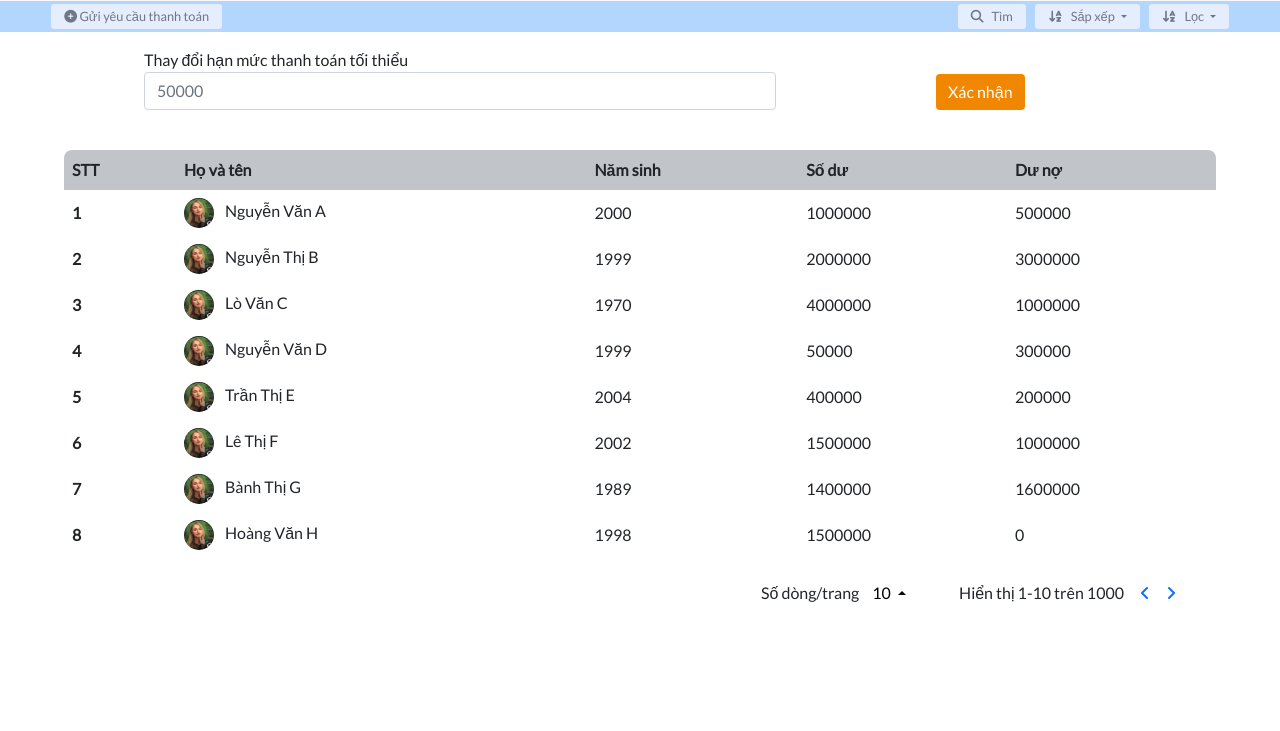
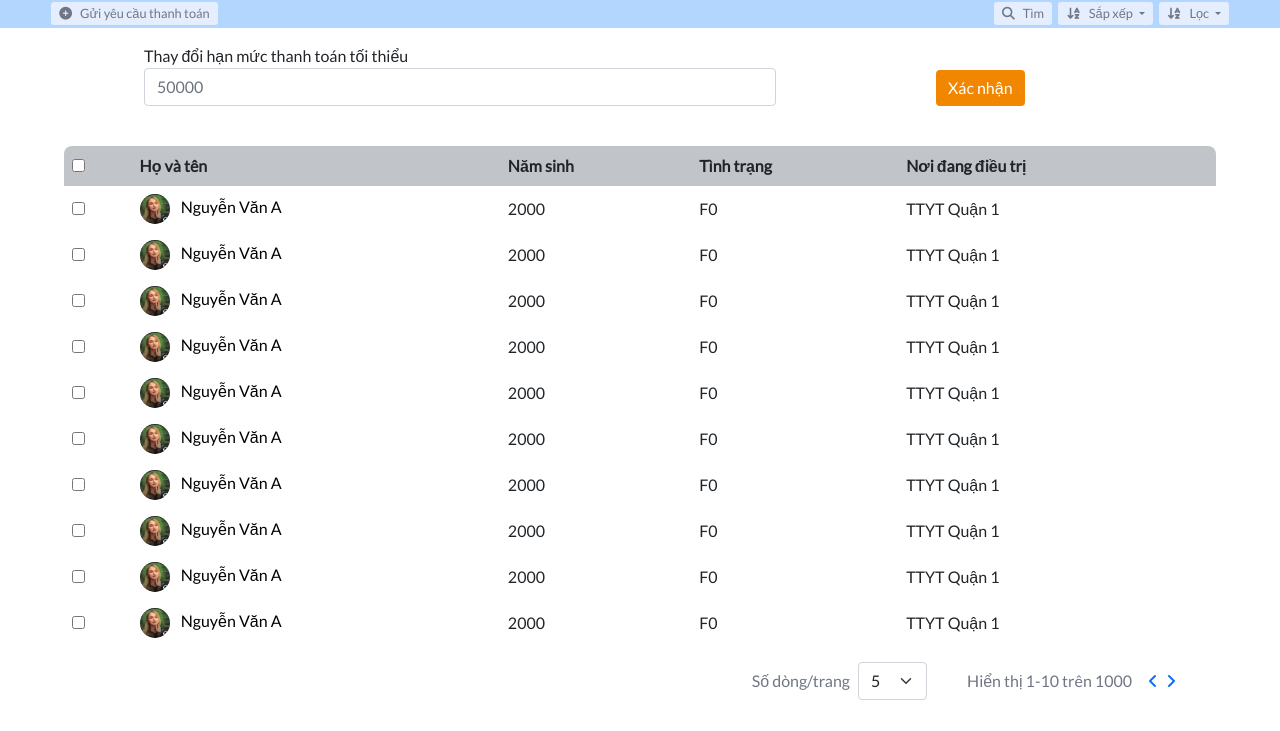
Before and after one commit to doankimhuy-it/PTUDW-19TN-Nhom01, a plain HTML site: page manager-payment.html in a window 1280 px wide. Shown: the part 69-800 px from the top of the page. Drawn offline with nearby package versions, Linux system fonts and the light colour scheme.

Commit message:
Some project-wide changes

```diff
--- a/css/login.css
+++ b/css/login.css
@@ -1,72 +1,51 @@
 @import url('https://fonts.googleapis.com/css2?family=Ribeye&display=swap');
+@import url('https://fonts.googleapis.com/css2?family=Lato&display=swap');
 
-#LogoText{
+body {
+    font-family: 'Lato', sans-serif;
+}
+
+
+#logo {
     font-family: 'Ribeye', cursive;
 }
 
-#login{
-    display: flex;
-    margin-top: 4rem;
+#login {
+    margin-top: 8rem !important;
 }
 
-.input-field{
-    display: inline-block;
-    margin-top: 1.5rem;
-}
-
-#login-input{
-    flex: 5;
-}
-
-#field-image{
-    flex: 5;
-}
-
-#image-stop{
+#image-stop {
     width: 50%;
     height: auto;
 }
 
-#role{
+#role {
     position: absolute;
-    left: 10px;
-    bottom: 10px;
+    left: 1rem;
+    bottom: 1rem;
+    width: 10rem;
 }
 
-.text-field{
-    width: 75%;
+#login-text {
+    color: #F18701;
 }
 
-#login-text{
-    color: #F18701;
-    font-family: 'Arial';
-}
-
-#submit-login{
+#submit-login {
     background-color: #F18701;
     color: white;
-}
-
-select:focus > option:checked{
-    background: #F18701 !important;
-    color: white !important;
+    border: none;
 }
 
 @media screen and (max-width: 1000px) {
-    #field-image{
+    #field-image {
         display: none;
     }
 
-    #login{
+    #login {
         margin-top: 1rem;
     }
 }
 
-#row{
+#row {
     width: 30%;
 }
-
-#Logo-container{
-    display: flex;
-    justify-content: center;
-}
--- a/css/manager-neccessary.css
+++ b/css/manager-neccessary.css
@@ -6,12 +6,13 @@ body {
 
 .btn-primary {
     background-color: #F18701;
-    border: 0;
+    border: none;
 }
 
 .btn-link {
     text-decoration: none;
     color: black;
+    border: none;
 }
 
 .dropdown-menu a:hover {
@@ -27,14 +28,14 @@ body {
     background-color: #B3D6FF;
 }
 
-#sub-nav button {
+#sub-nav button,
+#find-inp {
     background-color: #E5EEFF;
     color: #707683;
     font-size: 0.8rem;
     border-radius: 0.2rem;
     margin: 0.2rem;
-    padding-top: 0.1rem;
-    padding-bottom: 0.1rem;
+    padding: 0.1rem 0.5rem;
 }
 
 #sort-menu,
@@ -73,15 +74,6 @@ body {
     width: 10rem;
     height: 15rem;
 }
-
-/* #fix-product-modal .form-control,
-#fix-group-modal .form-control,
-#add-group-modal .form-control,
-#add-product-modal .form-control {
-    display: inline;
-    padding: 0;
-    width: 5%;
-} */
 
 .minus{
     border-radius: 50%;
@@ -143,8 +135,3 @@ body {
     line-height: 2rem;
     text-align: center;
 }
-
-.info{
-    display: inline-block;
-    width: auto;
-}
--- a/css/manager-payment.css
+++ b/css/manager-payment.css
@@ -6,12 +6,13 @@ body {
 
 .btn-primary {
     background-color: #F18701;
-    border: 0;
+    border: none;
 }
 
 .btn-link {
     text-decoration: none;
     color: black;
+    border: none;
 }
 
 .dropdown-menu a:hover {
@@ -27,19 +28,16 @@ body {
     background-color: #B3D6FF;
 }
 
-#sub-nav button {
+#sub-nav button,
+#find-people-inp {
     background-color: #E5EEFF;
     color: #707683;
     font-size: 0.8rem;
     border-radius: 0.2rem;
     margin: 0.2rem;
-    padding-top: 0.1rem;
-    padding-bottom: 0.1rem;
+    padding: 0.1rem 0.5rem;
 }
 
-/* #submit-btn {
-    height: 100%;
-} */
 #info-table {
     border-radius: 0.5rem !important;
     max-width: 90% !important;
@@ -56,16 +54,17 @@ body {
     width: 15rem;
 }
 
-/* #sub-nav .subnav-content {
-    list-style-type: none;
-    display: none;
+.pagination {
+    text-decoration: none;
+    color: #707683;
 }
 
-#sub-nav:hover .subnav-content {
-    display: block;
-    background-color: #F18701;
-} */
+.name {
+    color: black;
+    text-decoration: none;
+    cursor: pointer;
+}
 
-/* #Filter-type {
-    width: 200px;
-} */
+#pagination {
+    color: #707683;
+}
--- a/manager-payment.html
+++ b/manager-payment.html
@@ -68,20 +68,18 @@
     </nav>
 
     <div id="sub-nav" class="d-flex container-fluid align-items-center justify-content-between px-5">
-        <div id="send-btn">
-            <button class="btn btn-link text-center" data-bs-toggle="modal"
-                data-bs-target="#send-request-modal" data-bs-whatever="Đã gửi yêu cầu thanh toán thành công">
-                <span><i class="fa-solid fa-circle-plus"></i> Gửi yêu cầu thanh toán</span>
+        <div id="add-btn">
+            <button class="btn btn-link text-center" data-bs-toggle="modal" data-bs-target="#send-request-modal">
+                <span><i class="fa-solid fa-circle-plus me-2"></i>Gửi yêu cầu thanh toán</span>
             </button>
         </div>
 
-        <div id="sp-btn">
+        <div id="sp-btn" class="d-flex">
             <button class="btn btn-link text-center" id="find-people-btn">
                 <span><i class="fa-solid fa-magnifying-glass me-2"></i>Tìm</span>
             </button>
-            <span>
-                <input class="form-control" type="text" name="find-people-inp" id="find-people-inp" hidden>
-            </span>
+            <input class="form-control py-0" type="text" name="find-people-inp" id="find-people-inp"
+                placeholder="Nhập nội dung cần tìm" hidden>
 
             <span class="dropdown">
                 <button class="dropdown-toggle btn btn-link" role="button" id="sort" data-bs-toggle="dropdown"
@@ -134,13 +132,13 @@
                                 <option value="f0" selected>F0</option>
                                 <option value="f1">F1</option>
                                 <option value="f2">F2</option>
+                                <option value="f3">F3</option>
                             </select>
                         </div>
                     </li>
                 </ul>
             </span>
         </div>
-
     </div>
 
     <div id="minimum-payment-setup container-fluid">
@@ -166,124 +164,147 @@
         <table class="table table-hover table-borderless align-middle">
             <thead>
                 <tr>
-                    <th scope="col">STT</th>
+                    <th scope="col"><input type="checkbox"></th>
                     <th scope="col">Họ và tên</th>
                     <th scope="col">Năm sinh</th>
-                    <th scope="col">Số dư</th>
-                    <th scope="col">Dư nợ</th>
+                    <th scope="col">Tình trạng</th>
+                    <th scope="col">Nơi đang điều trị</th>
                 </tr>
             </thead>
             <tbody>
                 <tr>
-                    <th scope="row">1</th>
+                    <td><input type="checkbox"></td>
                     <td>
                         <img src="img/avatar.png" alt="Avatar" width="30" height="30" class="rounded-pill me-2">
                         <span class="name">Nguyễn Văn A</span>
                     </td>
                     <td>2000</td>
-                    <td>1000000</td>
-                    <td>500000</td>
+                    <td>F0</td>
+                    <td>TTYT Quận 1</td>
                 </tr>
                 <tr>
-                    <th scope="row">2</th>
+                    <td><input type="checkbox"></td>
                     <td>
                         <img src="img/avatar.png" alt="Avatar" width="30" height="30" class="rounded-pill me-2">
-                        <span class="name">Nguyễn Thị B</span>
+                        <span class="name">Nguyễn Văn A</span>
                     </td>
-                    <td>1999</td>
-                    <td>2000000</td>
-                    <td>3000000</td>
+                    <td>2000</td>
+                    <td>F0</td>
+                    <td>TTYT Quận 1</td>
                 </tr>
                 <tr>
-                    <th scope="row">3</th>
+                    <td><input type="checkbox"></td>
                     <td>
                         <img src="img/avatar.png" alt="Avatar" width="30" height="30" class="rounded-pill me-2">
-                        <span class="name">Lò Văn C</span>
+                        <span class="name">Nguyễn Văn A</span>
                     </td>
-                    <td>1970</td>
-                    <td>4000000</td>
-                    <td>1000000</td>
+                    <td>2000</td>
+                    <td>F0</td>
+                    <td>TTYT Quận 1</td>
                 </tr>
                 <tr>
-                    <th scope="row">4</th>
+                    <td><input type="checkbox"></td>
                     <td>
                         <img src="img/avatar.png" alt="Avatar" width="30" height="30" class="rounded-pill me-2">
-                        <span class="name">Nguyễn Văn D</span>
+                        <span class="name">Nguyễn Văn A</span>
                     </td>
-                    <td>1999</td>
-                    <td>50000</td>
-                    <td>300000</td>
+                    <td>2000</td>
+                    <td>F0</td>
+                    <td>TTYT Quận 1</td>
                 </tr>
                 <tr>
-                    <th scope="row">5</th>
+                    <td><input type="checkbox"></td>
                     <td>
                         <img src="img/avatar.png" alt="Avatar" width="30" height="30" class="rounded-pill me-2">
-                        <span class="name">Trần Thị E</span>
+                        <span class="name">Nguyễn Văn A</span>
                     </td>
-                    <td>2004</td>
-                    <td>400000</td>
-                    <td>200000</td>
+                    <td>2000</td>
+                    <td>F0</td>
+                    <td>TTYT Quận 1</td>
                 </tr>
                 <tr>
-                    <th scope="row">6</th>
+                    <td><input type="checkbox"></td>
                     <td>
                         <img src="img/avatar.png" alt="Avatar" width="30" height="30" class="rounded-pill me-2">
-                        <span class="name">Lê Thị F</span>
+                        <span class="name">Nguyễn Văn A</span>
                     </td>
-                    <td>2002</td>
-                    <td>1500000</td>
-                    <td>1000000</td>
+                    <td>2000</td>
+                    <td>F0</td>
+                    <td>TTYT Quận 1</td>
                 </tr>
                 <tr>
-                    <th scope="row">7</th>
+                    <td><input type="checkbox"></td>
                     <td>
                         <img src="img/avatar.png" alt="Avatar" width="30" height="30" class="rounded-pill me-2">
-                        <span class="name">Bành Thị G</span>
+                        <span class="name">Nguyễn Văn A</span>
                     </td>
-                    <td>1989</td>
-                    <td>1400000</td>
-                    <td>1600000</td>
+                    <td>2000</td>
+                    <td>F0</td>
+                    <td>TTYT Quận 1</td>
                 </tr>
                 <tr>
-                    <th scope="row">8</th>
+                    <td><input type="checkbox"></td>
                     <td>
                         <img src="img/avatar.png" alt="Avatar" width="30" height="30" class="rounded-pill me-2">
-                        <span class="name">Hoàng Văn H</span>
+                        <span class="name">Nguyễn Văn A</span>
                     </td>
-                    <td>1998</td>
-                    <td>1500000</td>
-                    <td>0</td>
+                    <td>2000</td>
+                    <td>F0</td>
+                    <td>TTYT Quận 1</td>
+                </tr>
+                <tr>
+                    <td><input type="checkbox"></td>
+                    <td>
+                        <img src="img/avatar.png" alt="Avatar" width="30" height="30" class="rounded-pill me-2">
+                        <span class="name">Nguyễn Văn A</span>
+                    </td>
+                    <td>2000</td>
+                    <td>F0</td>
+                    <td>TTYT Quận 1</td>
+                </tr>
+                <tr>
+                    <td><input type="checkbox"></td>
+                    <td>
+                        <img src="img/avatar.png" alt="Avatar" width="30" height="30" class="rounded-pill me-2">
+                        <span class="name">Nguyễn Văn A</span>
+                    </td>
+                    <td>2000</td>
+                    <td>F0</td>
+                    <td>TTYT Quận 1</td>
                 </tr>
             </tbody>
         </table>
     </section>
 
     <div id="pagination" class="d-flex justify-content-end me-5">
-        <span id="row-in-table" class="d-flex align-items-center">
-            <span>Số dòng/trang</span>
-            <div class="dropup me-4">
-                <button class="btn btn-link dropdown-toggle" type="button" id="row-select" data-bs-toggle="dropdown"
-                    aria-expanded="false">
-                    10
-                </button>
+        <span id="row-per-table-group" class="dropup me-4 d-flex align-items-center text-nowrap">
+            <label for="row-per-table" class="me-2">Số dòng/trang</label>
 
-                <ul class="dropdown-menu dropdown-menu-lg-end dropdown-menu-sm-start" aria-labelledby="row-select">
-                    <li><a class="dropdown-item" href="#">1</a></li>
-                    <li><a class="dropdown-item" href="#">5</a></li>
-                    <li><a class="dropdown-item" href="#">10</a></li>
-                </ul>
-            </div>
+            <select name="row-per-table" id="row-per-table" class="form-select">
+                <option><a class="dropdown-item" href="#">5</a></option>
+                <option><a class="dropdown-item" href="#">10</a></option>
+            </select>
         </span>
         <span id="display-count" class="ms-3 me-5 d-flex align-items-center">
             <span class="me-3">Hiển thị 1-10 trên 1000</span>
-            <a href="#"><i class="fa-solid fa-angle-left me-3"></i></a>
-            <a href="#"><i class="fa-solid fa-angle-right pe-2"></i></a>
+            <ul class="pagination d-flex align-items-center m-0">
+                <li>
+                    <a id="go-back-table" href="#">
+                        <i class="fa-solid fa-angle-left me-2"></i>
+                    </a>
+                </li>
+                <li>
+                    <a id="go-forward-table" href="#">
+                        <i class="fa-solid fa-angle-right me-2"></i>
+                    </a>
+                </li>
+            </ul>
         </span>
     </div>
 
     <div class="modal fade" id="send-request-modal" data-bs-backdrop="static" data-bs-keyboard="false" tabindex="-1"
         aria-labelledby="send-request-modal-label" aria-hidden="true">
-        <div class="modal-dialog modal-lg modal-dialog-centered">
+        <div class="modal-dialog modal-md modal-dialog-centered">
             <div class="modal-content">
                 <div class="modal-header" hidden="true">
                     <h5 class="modal-title" id="send-request-modal-label">Gửi xác nhận yêu cầu</h5>
@@ -292,9 +313,9 @@
 
                 <form>
                     <div class="modal-body container-fluid mx-2">
-                        <h3 class="text-center">Đã gửi yêu cầu thanh toán thành công</h3>
+                        <h4 class="text-center">Đã gửi yêu cầu thanh toán thành công</h4>
                     </div>
-                    <div class="modal-footer">
+                    <div class="modal-footer border-0">
                         <div class="container-fluid mx-2 d-flex justify-content-center">
                             <button type="button" class="btn btn-primary" data-bs-dismiss="modal">Xong</button>
                         </div>
@@ -332,6 +353,6 @@
 
     <script src="https://kit.fontawesome.com/999d2cf8a8.js" crossorigin="anonymous"></script>
 
-    <script src=""></script>
+    <script src="js/manager-patient.js"></script>
 </body>
 </html>
```
Also changed, not shown: admin-manager.html (+2 -3 lines), admin-treatment-place.html (+2 -3 lines), js/login.js (added, +22 -0 lines), js/manager-neccessary.js (+10 -0 lines), login.html (+25 -19 lines), manager-neccessary.html (+5 -3 lines).
